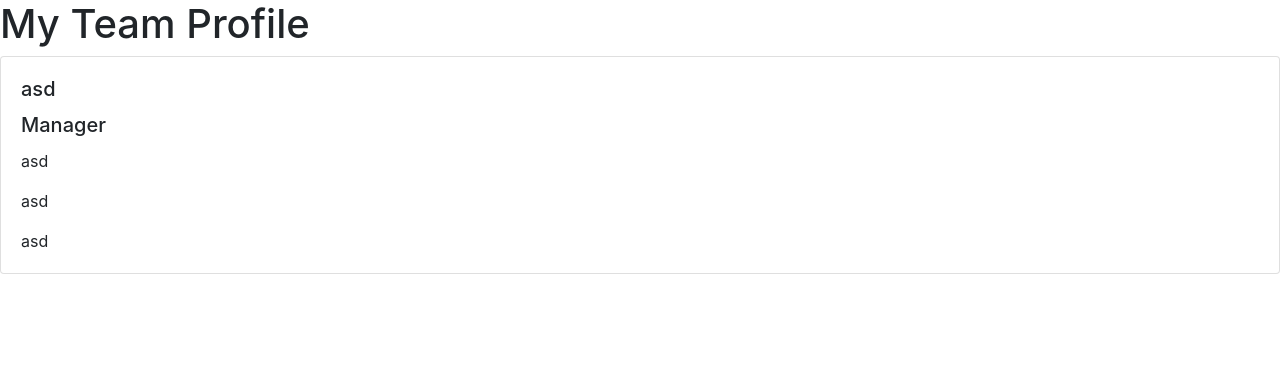
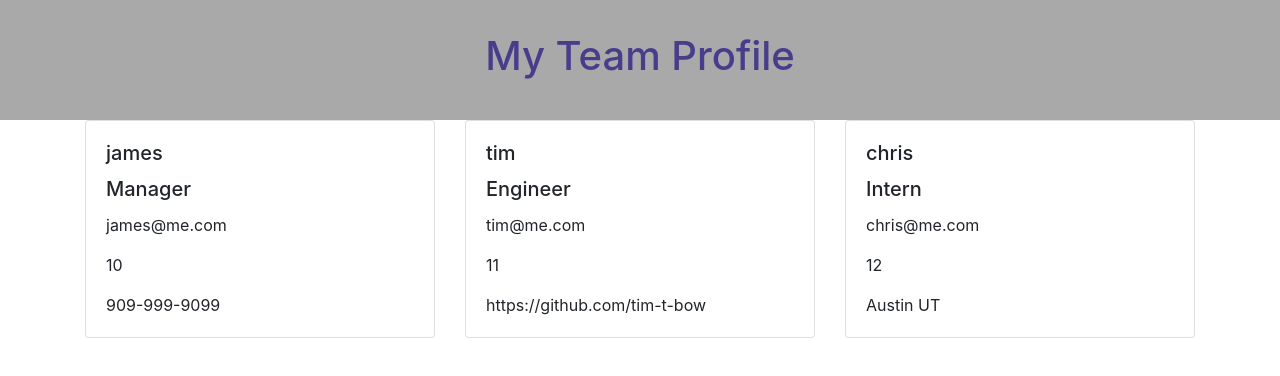
Before and after one commit to christa-baccas/HOMEWORK10_TEAM_PROFILE_GENERATOR, a website: page dis/index.html in a window 1280 px wide. Drawn offline with nearby package versions, Linux system fonts and the light colour scheme.

Commit message:
formatted the html file

```diff
--- a/dis/index.html
+++ b/dis/index.html
@@ -5,23 +5,47 @@
         <meta http-equiv="X-UA-Compatible" content="IE=edge">
         <meta name="viewport" content="width=device-width, initial-scale=1.0">
         <link rel="stylesheet" href="https://stackpath.bootstrapcdn.com/bootstrap/4.3.1/css/bootstrap.min.css" integrity="sha384-ggOyR0iXCbMQv3Xipma34MD+dH/1fQ784/j6cY/iJTQUOhcWr7x9JvoRxT2MZw1T" crossorigin="anonymous">
+        <link rel="stylesheet" href="style.css">
         <title> Team Profile</title>
     </head>
     <body>
-        <header>
+        <header >
             <h1>My Team Profile</h1>
         </header>
+        <div class="container">
         <div class="row row-cols-1 row-cols-md-3 g-4">
-            <div class="col">
-              <div class="card">
-                <div class="card-body">
-                  <h5 class="card-title">asd</h5>
-                  <h5 class="card-title">Manager</h5>
-                  <p class="card-text">asd</p>
-                  <p class="card-text">asd</p>
-                  <p class="card-text">asd</p>
+          <div class="col-4">
+          <div class="card">
+            <div class="card-body">
+              <h5 class="card-title">james</h5>
+              <h5 class="card-title">Manager</h5>
+              <p class="card-text">james@me.com</p>
+              <p class="card-text">10</p>
+              <p class="card-text">909-999-9099</p>
+            </div>
+          </div>
+        </div><div class="col-4">
+                <div class="card">
+                  <div class="card-body">
+                    <h5 class="card-title">tim</h5>
+                    <h5 class="card-title">Engineer</h5>
+                    <p class="card-text">tim@me.com</p>
+                    <p class="card-text">11</p>
+                    <p class="card-text">https://github.com/tim-t-bow</p>
+                  </div>
                 </div>
+              </div><div class="col-4">
+            <div class="card">
+              <div class="card-body">
+                <h5 class="card-title">chris</h5>
+                <h5 class="card-title">Intern</h5>
+                <p class="card-text">chris@me.com</p>
+                <p class="card-text">12</p>
+                <p class="card-text">Austin UT</p>
               </div>
             </div>
+          </div>
+        </div>
+        </div>
     </body>
     </html>
--- /dev/null
+++ b/dis/style.css
@@ -0,0 +1,12 @@
+*{
+    margin: 0;
+    padding: 0;
+}
+
+header{
+    display: flex;
+    justify-content: center;
+    padding: 2rem;
+    background-color: darkgray;
+    color:darkslateblue;
+}
```
Also changed, not shown: index.js (+37 -37 lines), index_copy.html (added, +53 -0 lines).
